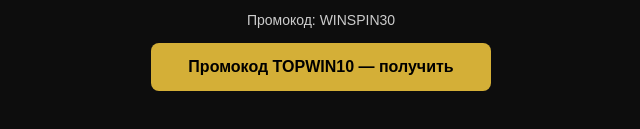
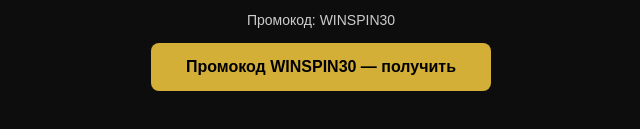
Before and after one commit to mrnikolasd/winspace-link, a plain HTML site: page index.html in a window 1280 px wide. Shown: the part 213-342 px from the top of the page, 319-959 px from the left. Drawn offline with Linux system fonts and the light colour scheme.

Commit message:
Add files via upload

```diff
--- a/index.html
+++ b/index.html
@@ -27,7 +27,7 @@ a.button{
 <a class="button" href="https://t.me/topwin10">Перейти в Telegram</a>
 <div class="small">Промокод: WINSPIN30</div>
 
-<a class="button" href="https://t.me/topwin10">Промокод TOPWIN10 — получить</a>
+<a class="button" href="https://t.me/topwin10">Промокод WINSPIN30 — получить</a>
 
 </body>
 </html>
```
